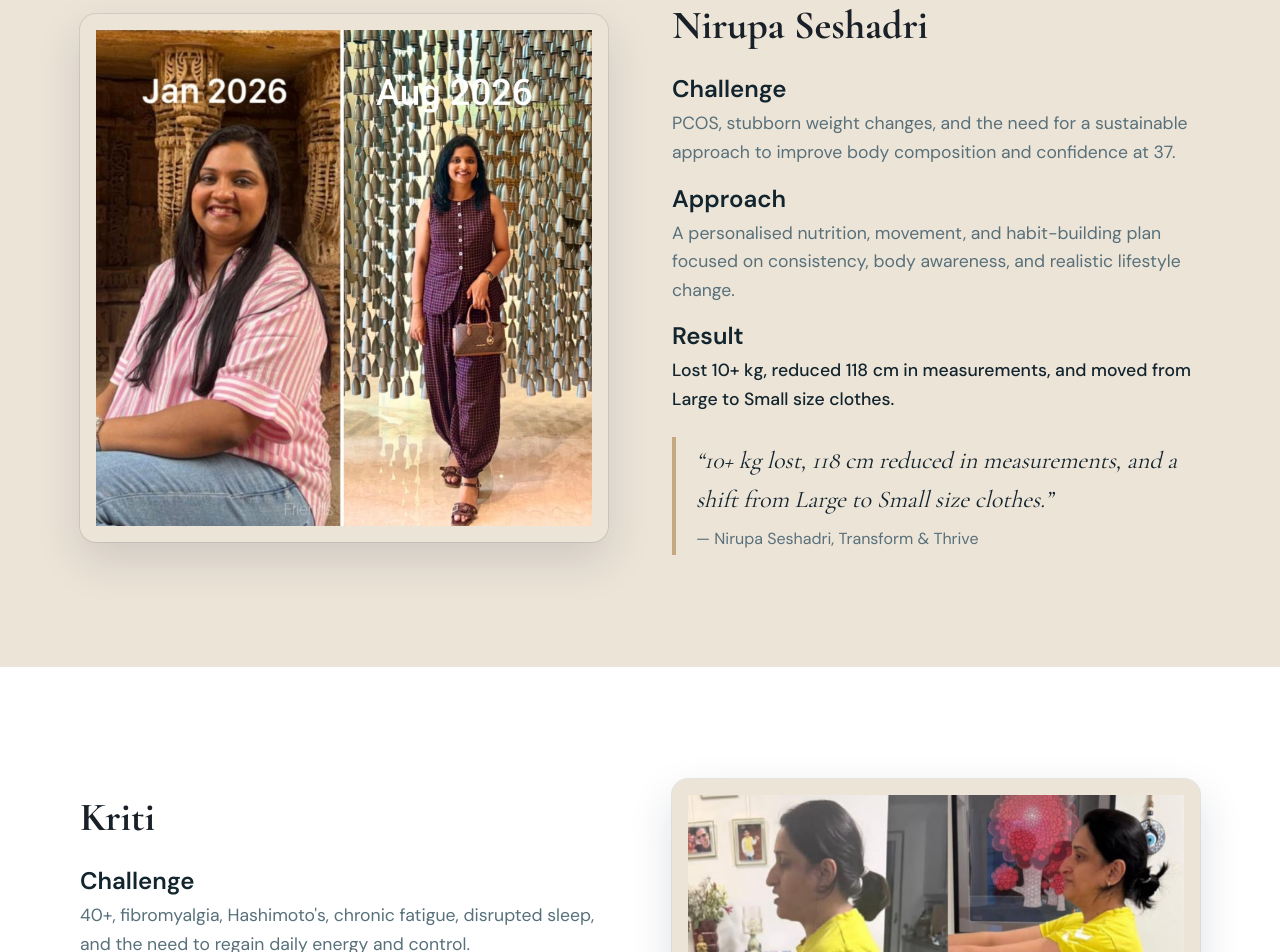
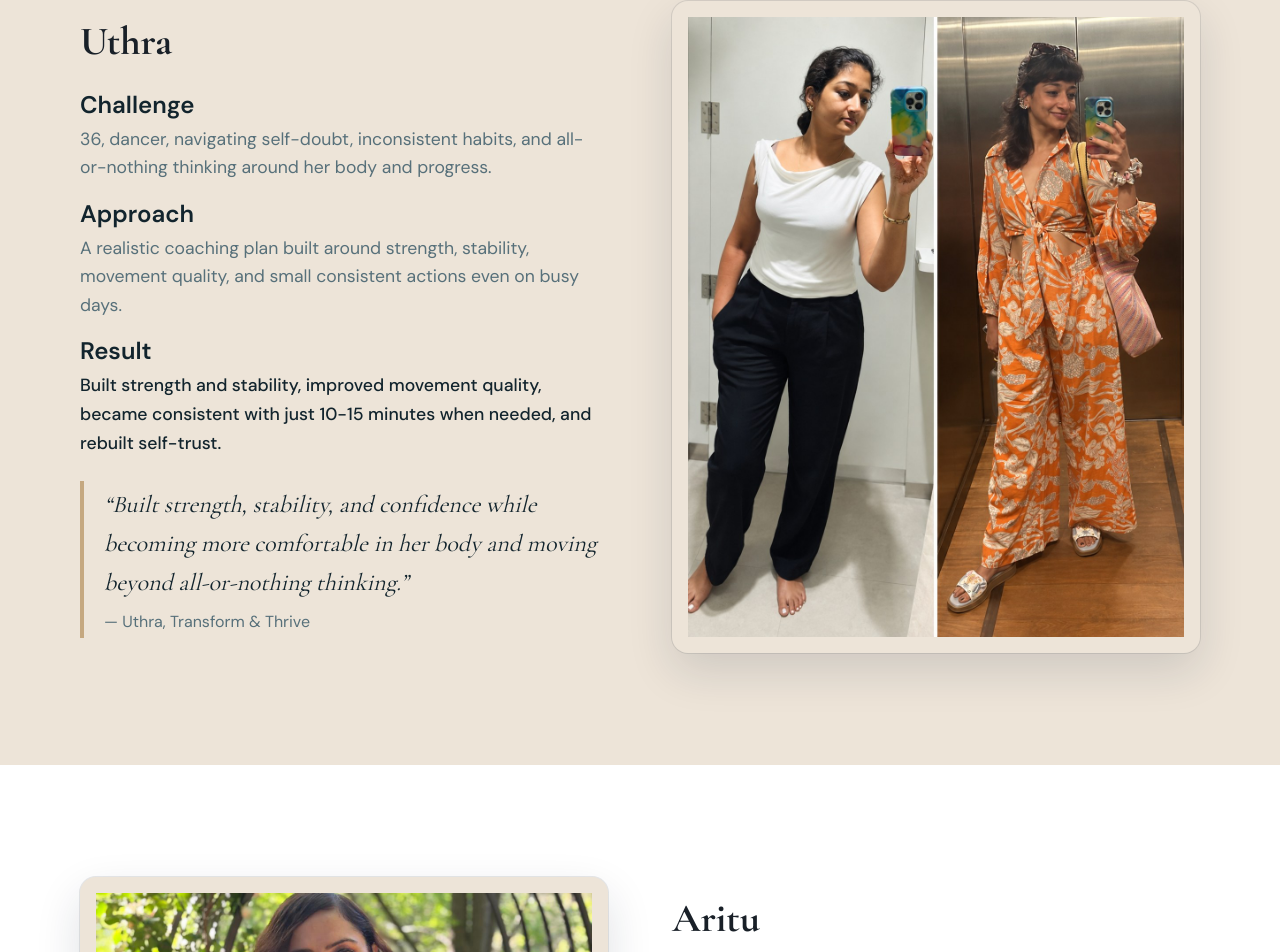
Before and after one commit to developers-inkdabba/the8thelement, a Next.js app: page /success-stories in a window 1280 px wide. Shown: the part 1340-2292 px from the top of the page. Built offline with nearby package versions, Linux system fonts and the light colour scheme.

Commit message:
Succes stories added - final

```diff
--- a/app/success-stories/SuccessStoriesContent.tsx
+++ b/app/success-stories/SuccessStoriesContent.tsx
@@ -60,6 +60,42 @@ const stories: SuccessStory[] = [
       'Lost 12 kg, improved mobility, stamina, blood sugar control, and HbA1c, and her doctor discontinued diabetes medication.',
     pullQuote:
       "At 75, my mom's most recent update is not just weight loss. She is stronger, lighter, more mobile, more confident, and independent again.",
+    imageRight: false,
+  },
+  {
+    name: 'Uthra',
+    imageSrc: '/success-stories/Uthra.jpg',
+    imageWidth: 1122,
+    imageHeight: 1402,
+    imageMaxWidth: 560,
+    imageAlt: "Uthra's strength and confidence transformation",
+    program: 'Transform & Thrive',
+    challenge:
+      '36, dancer, navigating self-doubt, inconsistent habits, and all-or-nothing thinking around her body and progress.',
+    approach:
+      'A realistic coaching plan built around strength, stability, movement quality, and small consistent actions even on busy days.',
+    result:
+      'Built strength and stability, improved movement quality, became consistent with just 10-15 minutes when needed, and rebuilt self-trust.',
+    pullQuote:
+      'Built strength, stability, and confidence while becoming more comfortable in her body and moving beyond all-or-nothing thinking.',
+    imageRight: true,
+  },
+  {
+    name: 'Aritu',
+    imageSrc: '/success-stories/Aritu.jpeg',
+    imageWidth: 1200,
+    imageHeight: 1600,
+    imageMaxWidth: 500,
+    imageAlt: "Aritu's perimenopause transformation journey",
+    program: 'Transform & Thrive',
+    challenge:
+      "Perimenopause, stressful life periods, weight she had not seen shift in four years, and the need for a more compassionate way to stay consistent.",
+    approach:
+      'Eight months of sustainable coaching focused on nutrition, strength, stress-aware habits, and learning how to continue without abandoning progress.',
+    result:
+      'Lost 10+ kg, reached a weight she had not seen in four years, and built habits with a healthier, more compassionate mindset.',
+    pullQuote:
+      'Aritu learned that sustainable change was about more than weight loss: it was about navigating perimenopause with consistency, resilience, and self-compassion.',
     imageRight: false,
   },
   {
--- a/components/sections/GraduationVideosSection.tsx
+++ b/components/sections/GraduationVideosSection.tsx
@@ -22,6 +22,8 @@ const graduationVideos: GraduationVideo[] = [
     title: 'Uthra Sankaran',
     description: '36, dancer: from self-doubt to self-trust, strength, confidence, and a deeper belief in her potential.',
     youtubeUrl: 'https://youtu.be/DNl_pZDI-ZA',
+    storyHref: '/success-stories#story-uthra',
+    storyCta: 'Read Success Story',
   },
   {
     title: 'Uthra Natarajan',
@@ -146,6 +148,8 @@ const graduationVideos: GraduationVideo[] = [
     title: 'Aritu',
     description: 'Client graduation reflection from The 8th Element journey.',
     youtubeUrl: 'https://youtu.be/omEPpVWtd_k',
+    storyHref: '/success-stories#story-aritu',
+    storyCta: 'Read Success Story',
   },
   {
     title: 'Kavitha',
```
Also changed, not shown: public/success-stories/Aritu.jpeg (added), public/success-stories/Uthra.jpg (added).
